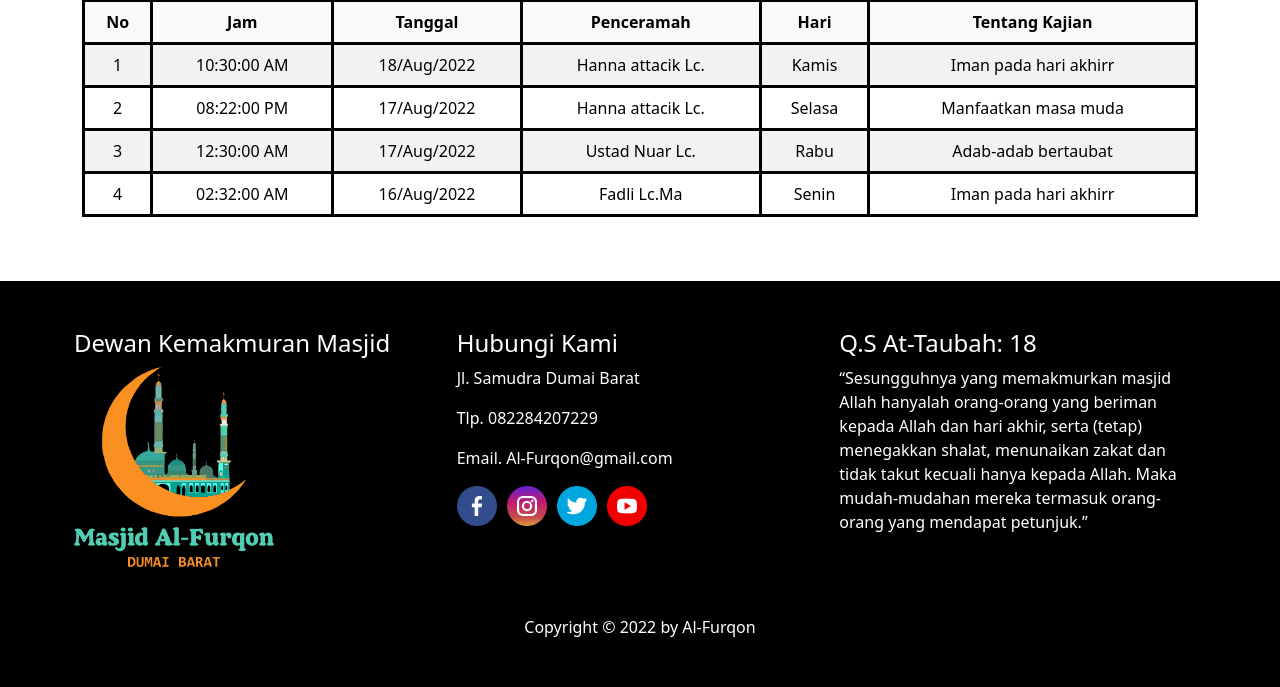
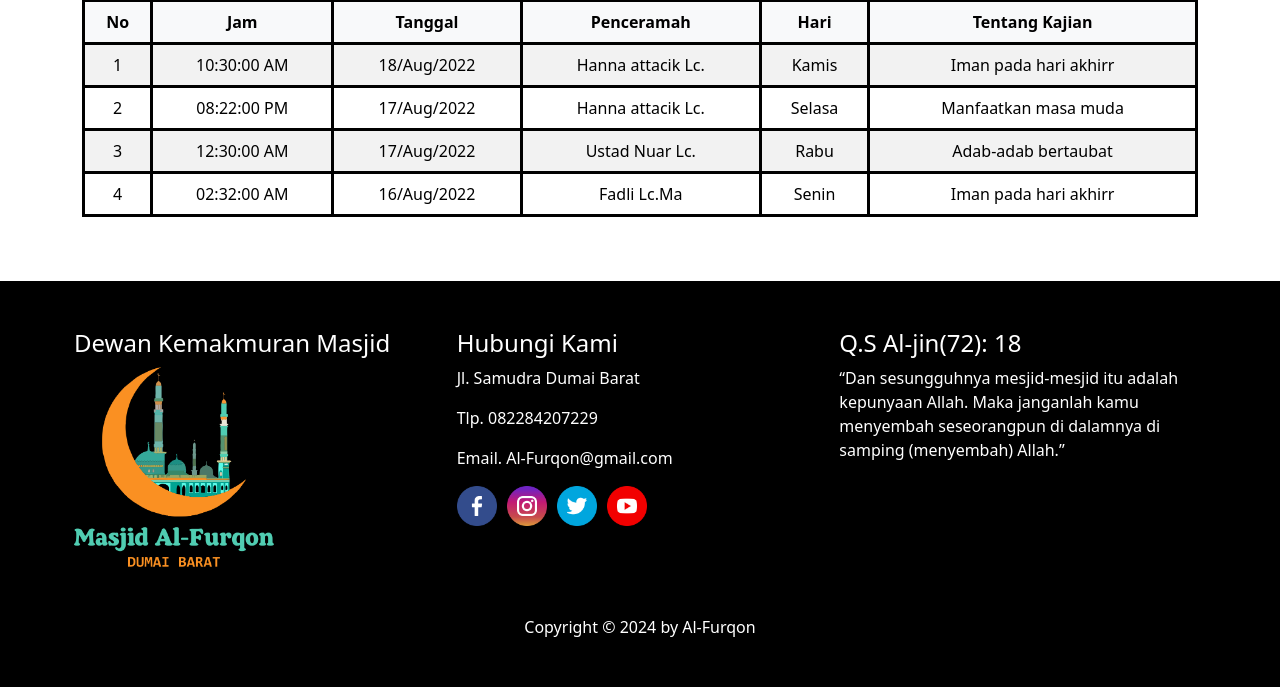
Before and after one commit to AdriskaEstiawan/Projek_PengelolanDataMasjid, a PHP site: page /?page=jadwal in a window 1280 px wide. Shown: the part 226-913 px from the top of the page. Run offline with PHP 8.4, Linux system fonts and the light colour scheme; data comes from the database, SQL or seed files in the repository; some libraries are stand-ins or nearby versions.

Commit message:
mengganti potongan ayat tentang masjid

```diff
--- a/index.php
+++ b/index.php
@@ -102,15 +102,15 @@
 
       <!-- batas -->
       <div class="col">
-        <h4>Q.S At-Taubah: 18</h4>
-        <p>“Sesungguhnya yang memakmurkan masjid Allah hanyalah orang-orang yang beriman kepada Allah dan hari akhir, serta (tetap) menegakkan shalat, menunaikan zakat dan tidak takut kecuali hanya kepada Allah. Maka mudah-mudahan mereka termasuk orang-orang yang mendapat petunjuk.”</p>
+        <h4>Q.S Al-jin(72): 18</h4>
+        <p>“Dan sesungguhnya mesjid-mesjid itu adalah kepunyaan Allah. Maka janganlah kamu menyembah seseorangpun di dalamnya di samping (menyembah) Allah.”</p>
       </div>
 
       <!-- batas -->
     </div>
   </div>
   <div class="copy pt-5 text-center">
-    Copyright &copy; 2022 by Al-Furqon
+    Copyright &copy; 2024 by Al-Furqon
   </div>
 </footer>
 
```
